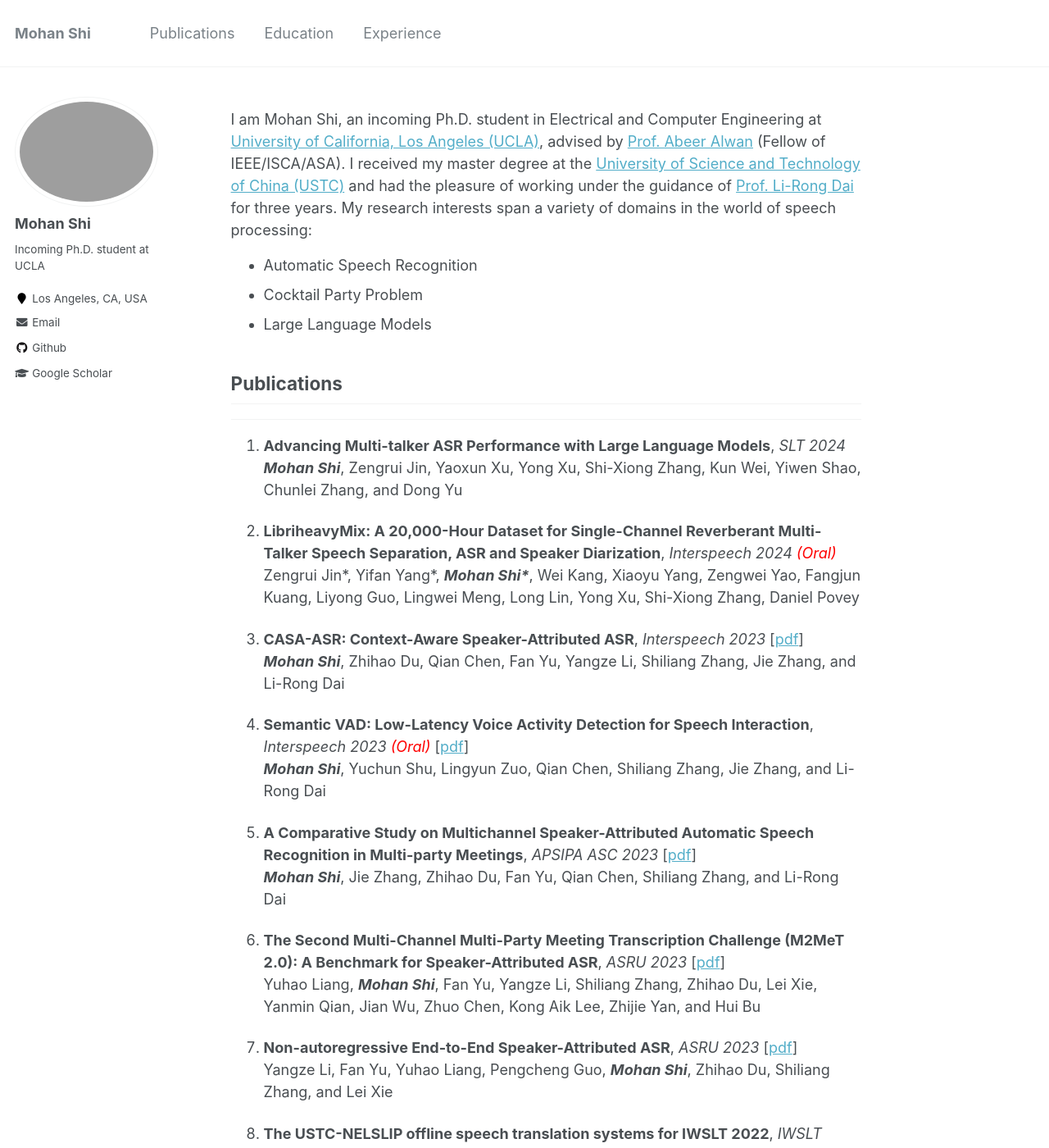
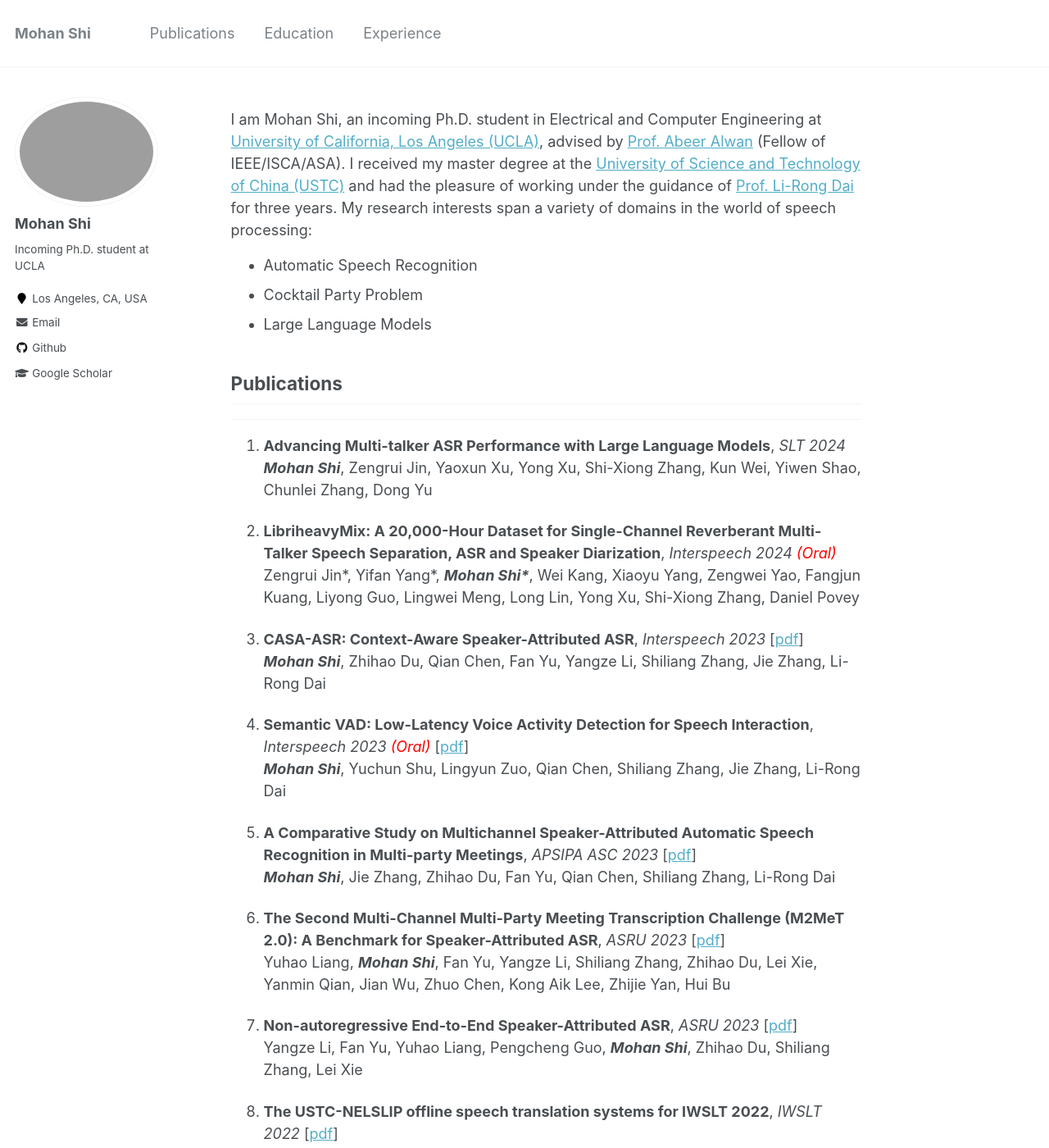
Before and after one commit to morganshi/morganshi.github.io, a Jekyll site: the page built from _pages/about.md, in a window 1280 px wide and 1400 px high. Shown: the whole window at 82% size. Built offline with Jekyll 4.4.1, drawn with Linux system fonts in a browser that asks for light colours.

Commit message:
maintain
maintain

```diff
--- a/_pages/about.md
+++ b/_pages/about.md
@@ -53,26 +53,26 @@ I am Mohan Shi, an incoming Ph.D. student in Electrical and Computer Engineering
 ----
 
 1. **Advancing Multi-talker ASR Performance with Large Language Models**, *SLT 2024*
-<br><i>**Mohan Shi**</i>, Zengrui Jin, Yaoxun Xu, Yong Xu, Shi-Xiong Zhang, Kun Wei, Yiwen Shao, Chunlei Zhang, and Dong Yu
+<br><i>**Mohan Shi**</i>, Zengrui Jin, Yaoxun Xu, Yong Xu, Shi-Xiong Zhang, Kun Wei, Yiwen Shao, Chunlei Zhang, Dong Yu
 
 1. **LibriheavyMix: A 20,000-Hour Dataset for Single-Channel Reverberant Multi-Talker Speech Separation, ASR and Speaker Diarization**, *Interspeech 2024 <font color="red">(Oral)</font>*
 <br>Zengrui Jin\*, Yifan Yang\*, <i>**Mohan Shi\***</i>, Wei Kang, Xiaoyu Yang, Zengwei Yao, Fangjun Kuang, Liyong Guo, Lingwei Meng, Long Lin, Yong Xu, Shi-Xiong Zhang, Daniel Povey
 
 1. **CASA-ASR: Context-Aware Speaker-Attributed ASR**, *Interspeech 2023* [[pdf](https://www.isca-archive.org/interspeech_2023/shi23d_interspeech.pdf)]
-<br><i>**Mohan Shi**</i>, Zhihao Du, Qian Chen, Fan Yu, Yangze Li, Shiliang Zhang, Jie Zhang, and Li-Rong Dai
+<br><i>**Mohan Shi**</i>, Zhihao Du, Qian Chen, Fan Yu, Yangze Li, Shiliang Zhang, Jie Zhang, Li-Rong Dai
 
 1. **Semantic VAD: Low-Latency Voice Activity Detection for Speech Interaction**, *Interspeech 2023 <font color="red">(Oral)</font>* [[pdf](https://www.isca-archive.org/interspeech_2023/shi23c_interspeech.pdf)]
-<br><i>**Mohan Shi**</i>, Yuchun Shu, Lingyun Zuo, Qian Chen, Shiliang Zhang, Jie Zhang, and Li-Rong Dai
+<br><i>**Mohan Shi**</i>, Yuchun Shu, Lingyun Zuo, Qian Chen, Shiliang Zhang, Jie Zhang, Li-Rong Dai
 
 1. **A Comparative Study on Multichannel Speaker-Attributed Automatic Speech Recognition in Multi-party Meetings**, *APSIPA ASC 2023* [[pdf](https://arxiv.org/pdf/2211.00511)]
-<br><i>**Mohan Shi**</i>, Jie Zhang, Zhihao Du, Fan Yu, Qian Chen, Shiliang Zhang, and Li-Rong Dai
+<br><i>**Mohan Shi**</i>, Jie Zhang, Zhihao Du, Fan Yu, Qian Chen, Shiliang Zhang, Li-Rong Dai
 
 1. **The Second Multi-Channel Multi-Party Meeting Transcription Challenge (M2MeT 2.0): A Benchmark for Speaker-Attributed ASR**, *ASRU 2023* [[pdf](https://arxiv.org/pdf/2309.13573)]
 <br>Yuhao Liang, <i>**Mohan Shi**</i>, Fan Yu, Yangze Li, Shiliang Zhang, Zhihao Du, Lei Xie, Yanmin Qian, Jian
-Wu, Zhuo Chen, Kong Aik Lee, Zhijie Yan, and Hui Bu
+Wu, Zhuo Chen, Kong Aik Lee, Zhijie Yan, Hui Bu
 
 1. **Non-autoregressive End-to-End Speaker-Attributed ASR**, *ASRU 2023* [[pdf](https://arxiv.org/pdf/2310.04863)]
-<br>Yangze Li, Fan Yu, Yuhao Liang, Pengcheng Guo, <i>**Mohan Shi**</i>, Zhihao Du, Shiliang Zhang, and Lei Xie
+<br>Yangze Li, Fan Yu, Yuhao Liang, Pengcheng Guo, <i>**Mohan Shi**</i>, Zhihao Du, Shiliang Zhang, Lei Xie
 
 1. **The USTC-NELSLIP offline speech translation systems for IWSLT 2022**, *IWSLT 2022* [[pdf](https://aclanthology.org/2022.iwslt-1.15.pdf)]
 <br>Weitai Zhang, Zhongyi Ye, Haitao Tang, Xiaoxi Li, Xinyuan Zhou, Jing Yang, Jianwei Cui, Pan Deng, <i>**Mohan Shi**</i>, Yifan Song, Dan Liu, Junhua Liu, Lirong Dai
```
